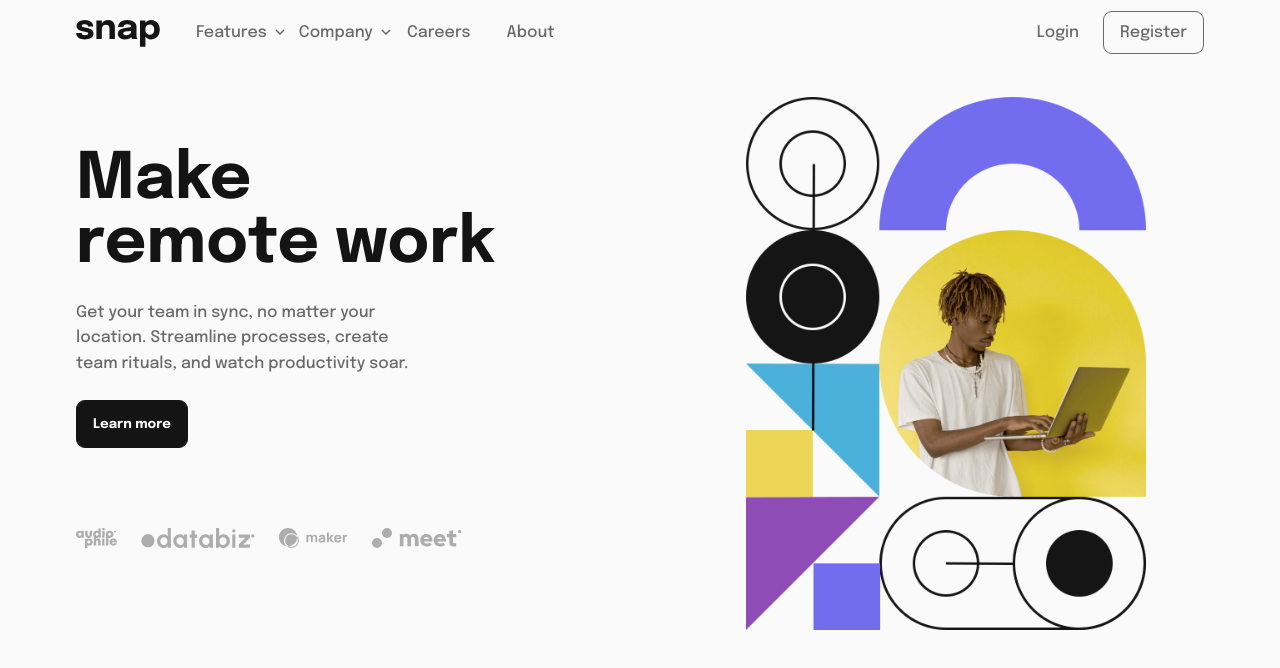
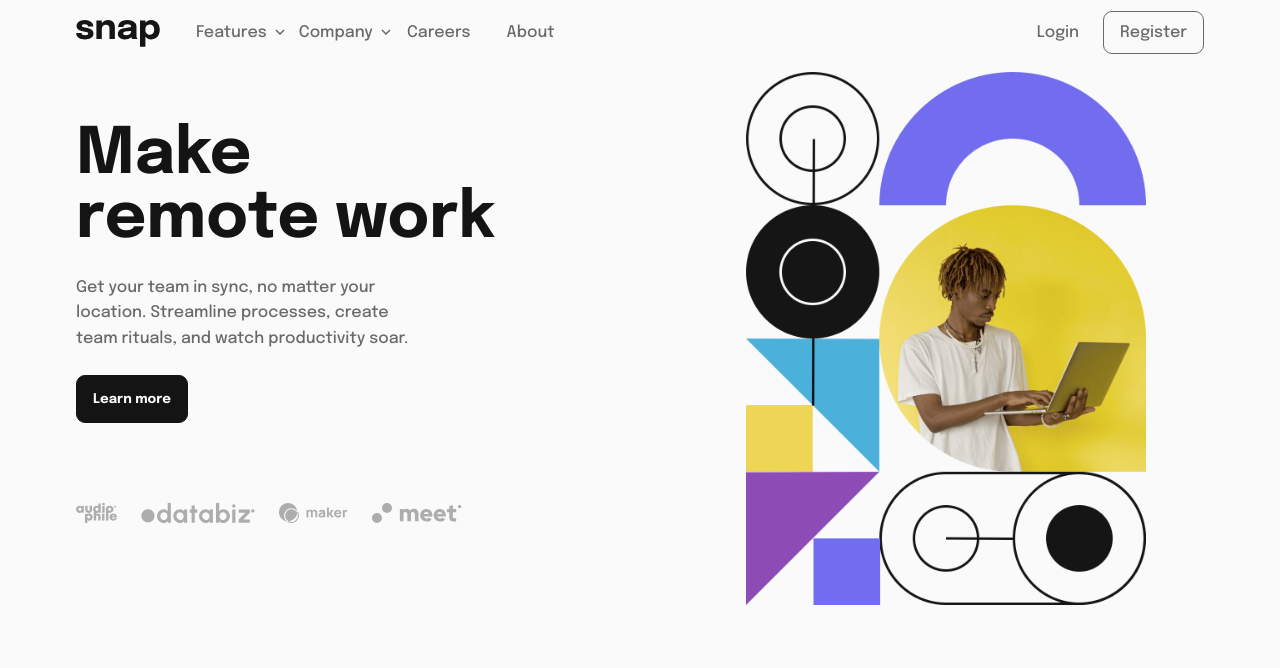
Before and after one commit to Shard-Codes/Intro-section-with-dropdown-navigation, a plain HTML site: page index.html in a window 1280 px wide. Drawn offline with Linux system fonts and the light colour scheme.

Commit message:
Second commit - fixed errors

```diff
--- a/Css/style.css
+++ b/Css/style.css
@@ -242,7 +242,7 @@ button{
   background-repeat: no-repeat;
   background-position: center;
   background-size: 400px;
-  height: 600px;
+  height: 550px;
 }
 
 /*==================== Media queries ====================*/
```
Also changed, not shown: 1 other file.
